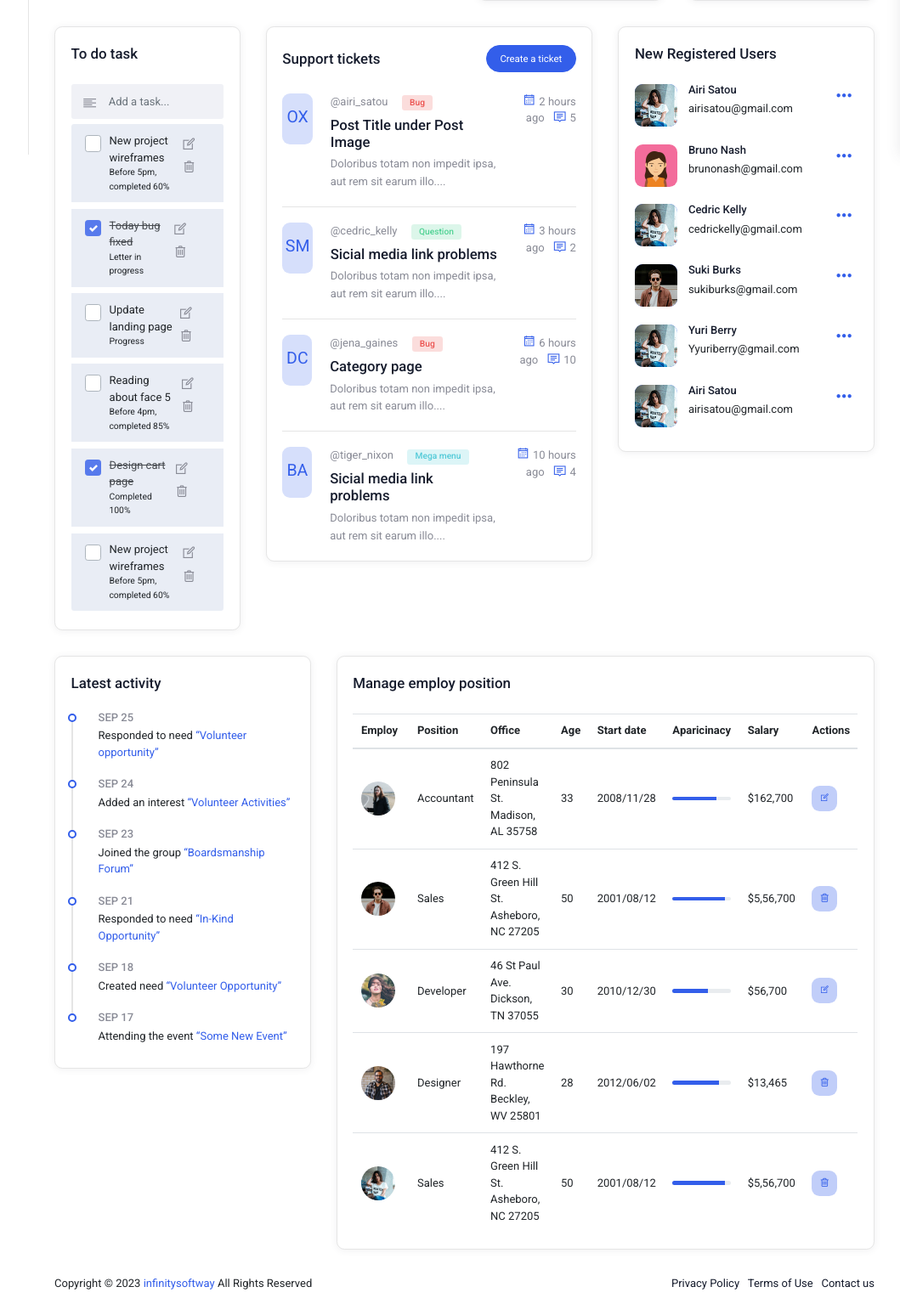
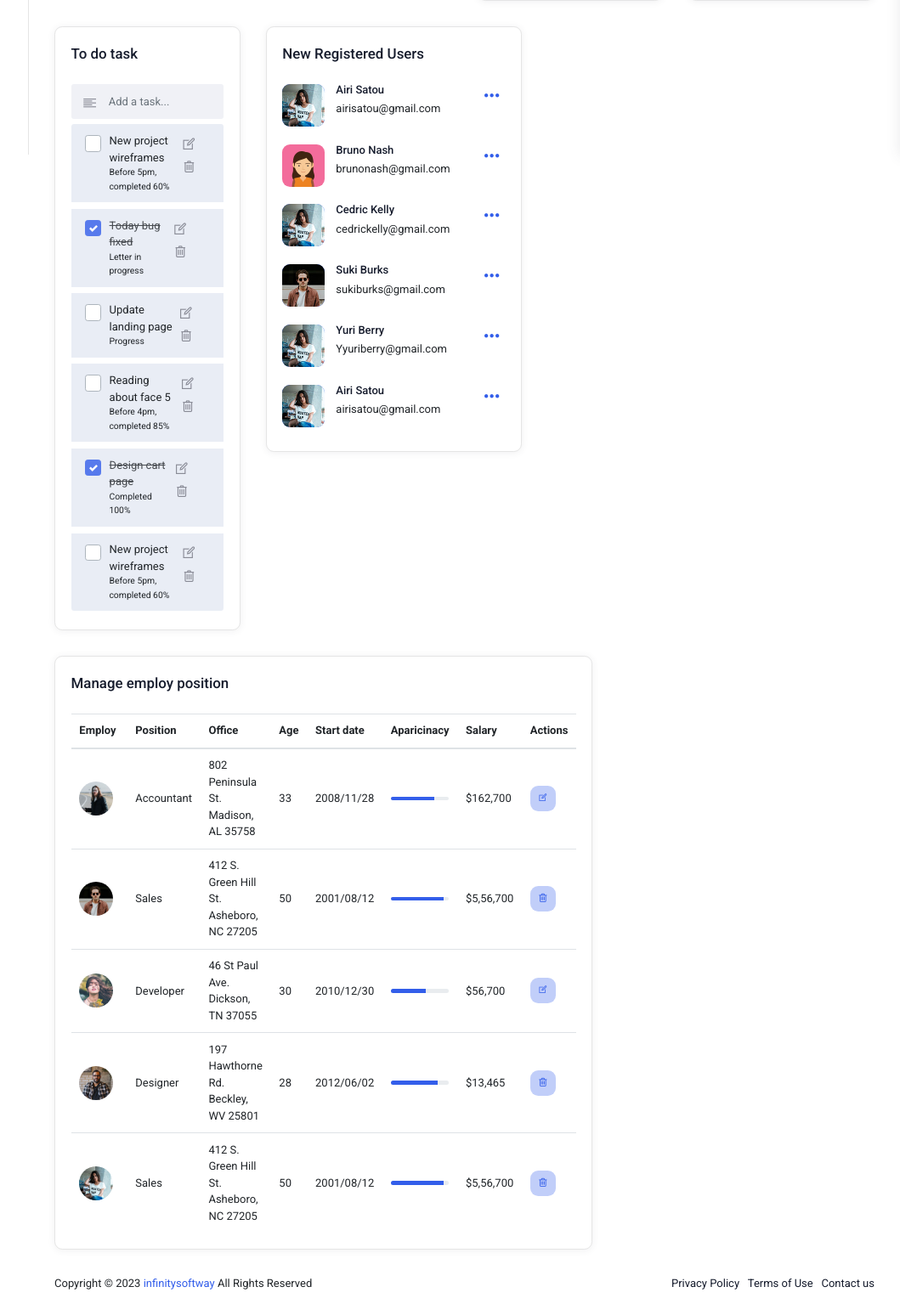
Before and after one commit to ZCosmicc/UAS-LSV, a PHP site: page / in a window 1280 px wide. Shown: the part 688-2236 px from the top of the page at 85% size, without its empty margins (221-1280 px from the left). Run offline with PHP 8.4, Linux system fonts and the light colour scheme; the visitor is signed in with stand-in values (Sample User, id 1).

Commit message:
[Fixing] dashboard & projects page

```diff
--- a/index.php
+++ b/index.php
@@ -625,7 +625,7 @@ require ("model.php");
       <ul class="sidebar-menu">
         <li class="sidebar-header"> Navigation </li>
         <li>
-          <a href="index.html">
+          <a href="index.php">
             <i class="la la-home"></i> <span>Dashboard</span>
           </a>
         </li>
@@ -853,82 +853,7 @@ require ("model.php");
 						</div>
 					</div>
 				</div>
-				<div class="col-lg-5">
-					<div class="card">
-						<div class="card-title">
-							<div class="card-title-left">
-								<h4 class="card-title-text">Support tickets</h4>
-							</div>
-							<div class="card-title-right">
-								<a class="btn btn-primary btn-sm" href="#">Create a ticket</a>
-							</div>
-						</div>
-						<div class="card-body">
-							<div class="support-ticket">
-								<a class="ticket-item" href="#">
-									<div class="avatar avatar-xl bg-soft-primary">
-										<span class="avatar-name text-primary">OX</span>
-									</div>
-									<div class="ticket-info">
-										<span class="text-light ticket-customer">@airi_satou </span>
-										<span class="badge badge-overlay-danger">Bug</span>
-										<h5 class="title mt-2">Post Title under Post Image</h5>
-										<p class="text-light mb-0">Doloribus totam non impedit ipsa, aut rem sit earum illo....</p>
-									</div>
-									<div class="ticket-time text-right">
-										<span><i class="la la-calendar-o"></i> 2 hours ago</span>
-										<span><i class="la la-comment-o"></i>  5</span>
-									</div>
-								</a>
-								<a class="ticket-item" href="#">
-									<div class="avatar avatar-xl bg-soft-primary">
-										<span class="avatar-name text-primary">SM</span>
-									</div>
-									<div class="ticket-info">
-										<span class="text-light ticket-customer">@cedric_kelly</span>
-										<span class="badge badge-overlay-success">Question</span>
-										<h5 class="title mt-2">Sicial media link problems</h5>
-										<p class="text-light mb-0">Doloribus totam non impedit ipsa, aut rem sit earum illo....</p>
-									</div>
-									<div class="ticket-time text-right">
-										<span><i class="la la-calendar-o"></i> 3 hours ago</span>
-										<span><i class="la la-comment-o"></i>  2</span>
-									</div>
-								</a>
-								<a class="ticket-item" href="#">
-									<div class="avatar avatar-xl bg-soft-primary">
-										<span class="avatar-name text-primary">DC</span>
-									</div>
-									<div class="ticket-info">
-										<span class="text-light ticket-customer">@jena_gaines </span>
-										<span class="badge badge-overlay-danger">Bug</span>
-										<h5 class="title mt-2">Category page</h5>
-										<p class="text-light mb-0">Doloribus totam non impedit ipsa, aut rem sit earum illo....</p>
-									</div>
-									<div class="ticket-time text-right">
-										<span><i class="la la-calendar-o"></i> 6 hours ago</span>
-										<span><i class="la la-comment-o"></i>  10</span>
-									</div>
-								</a>
-								<a class="ticket-item" href="#">
-									<div class="avatar avatar-xl bg-soft-primary">
-										<span class="avatar-name text-primary">BA</span>
-									</div>
-									<div class="ticket-info">
-										<span class="text-light ticket-customer">@tiger_nixon</span>
-										<span class="badge badge-overlay-info">Mega menu</span>
-										<h5 class="title mt-2">Sicial media link problems</h5>
-										<p class="text-light mb-0">Doloribus totam non impedit ipsa, aut rem sit earum illo....</p>
-									</div>
-									<div class="ticket-time text-right">
-										<span><i class="la la-calendar-o"></i> 10 hours ago</span>
-										<span><i class="la la-comment-o"></i>  4</span>
-									</div>
-								</a>
-							</div>
-						</div>
-					</div>
-				</div>
+
 				<div class="col-lg-4">
 					<div class="card">
 						<div class="card-title">
@@ -1088,43 +1013,6 @@ require ("model.php");
 				</div>
 			</div>
 			<div class="row">
-				<div class="col-lg-4">
-					<div class="card">
-						<div class="card-title">
-							<div class="card-title-left">
-								<h4 class="card-title-text">Latest activity</h4>
-							</div>
-						</div>
-						<div class="card-body">
-							<div class="activity">
-								<div class="activity-item">
-									<div class="date">Sep 25</div>
-									<div class="text">Responded to need <a href="#!">“Volunteer opportunity”</a></div>
-								</div>
-								<div class="activity-item">
-									<div class="date">Sep 24</div>
-									<div class="text">Added an interest <a href="#!">“Volunteer Activities”</a></div>
-								</div>
-								<div class="activity-item">
-									<div class="date">Sep 23</div>
-									<div class="text">Joined the group <a href="#!">“Boardsmanship Forum”</a></div>
-								</div>
-								<div class="activity-item">
-									<div class="date">Sep 21</div>
-									<div class="text">Responded to need <a href="#!">“In-Kind Opportunity”</a></div>
-								</div>
-								<div class="activity-item">
-									<div class="date">Sep 18</div>
-									<div class="text">Created need <a href="#!">“Volunteer Opportunity”</a></div>
-								</div>
-								<div class="activity-item pb-2">
-									<div class="date">Sep 17</div>
-									<div class="text">Attending the event <a href="#!">“Some New Event”</a></div>
-								</div>
-							</div>
-						</div>
-					</div>
-				</div>
 				<div class="col-lg-8">
 					<div class="card">
 						<div class="card-title">
--- a/projectsPage.html
+++ b/projectsPage.html
@@ -594,7 +594,7 @@
                   <a class="dropdown-item" href="#"> <i class="la la-wechat"></i>  Downloads </a>
                   <div class="separator my-2"></div>
                   <a class="dropdown-item" href="#"> <i class="la la-cog"></i> Account Setting </a>
-                  <a class="btn btn-outline-primary outline-gray btn-sm mt-3" href="#"> <i class="la la-power-off"></i> Logout </a>
+                  <a class="btn btn-outline-primary outline-gray btn-sm mt-3" href="logout.php"> <i class="la la-power-off"></i> Logout </a>
                 </div>
               </div>
             </li>
@@ -614,7 +614,7 @@
     <ul class="sidebar-menu">
       <li class="sidebar-header"> Navigation </li>
       <li>
-        <a href="index.html">
+        <a href="index.php">
           <i class="la la-home"></i> <span>Dashboard</span>
         </a>
       </li>
```
